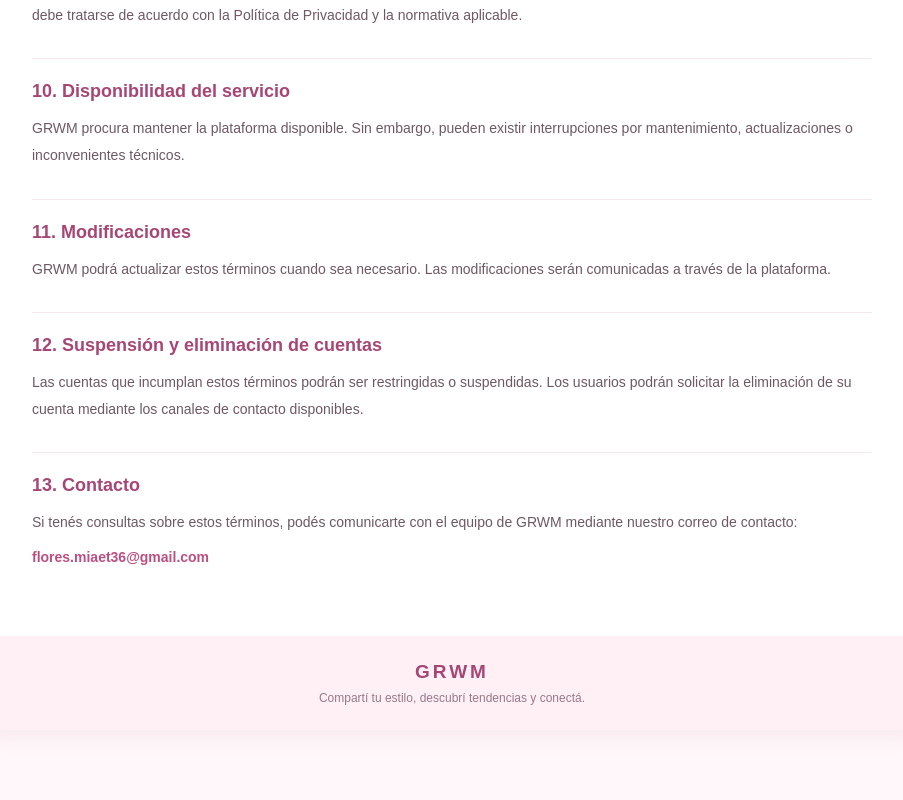
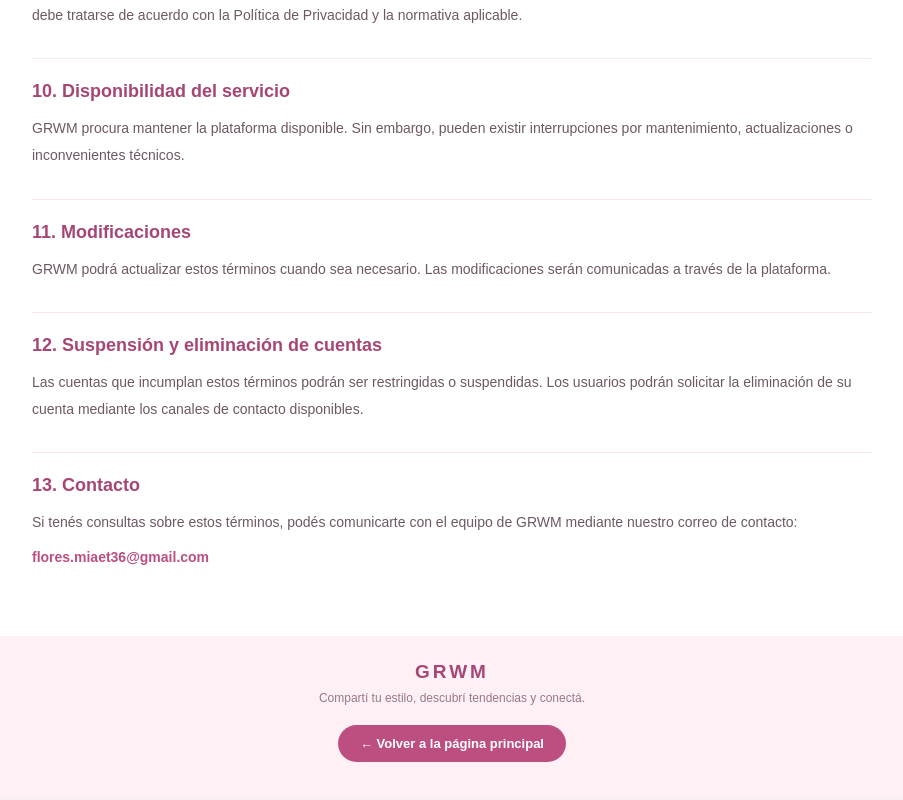
Before and after one commit to lucchesioliviaet36-lang/GRWM-Get-Ready-With-Me-, a React (Vite) app in the folder frontend/: page /terminosYcondiciones in a window 1280 px wide. Shown: the part 2154-2954 px from the top of the page, without its empty margins (188-1091 px from the left). Before the commit the page ends 2929 px from the top, so only its background shows below. Built offline with nearby package versions, Linux system fonts and the light colour scheme.

Commit message:
modifiqué algo en la pág de términos y condiciones

```diff
--- a/frontend/src/paginas/terminosYcondiciones/terminosYcondiciones.css
+++ b/frontend/src/paginas/terminosYcondiciones/terminosYcondiciones.css
@@ -134,3 +134,22 @@
     font-size: 16px;
   }
 }
+
+
+.boton-volver {
+  margin-top: 20px;
+  padding: 11px 22px;
+  border: none;
+  border-radius: 25px;
+  background: #bd4f80;
+  color: white;
+  font-size: 13px;
+  font-weight: 600;
+  cursor: pointer;
+  transition: 0.2s;
+}
+
+.boton-volver:hover {
+  background: #e89cc1;
+  transform: translateY(-2px);
+}
--- a/frontend/src/paginas/terminosYcondiciones/terminosYcondiciones.jsx
+++ b/frontend/src/paginas/terminosYcondiciones/terminosYcondiciones.jsx
@@ -1,6 +1,10 @@
 import "./terminosYcondiciones.css";
+import { useNavigate } from "react-router-dom";
 
 const TerminosCondiciones = () => {
+
+    const navigate = useNavigate();
+
   return (
     <div className="pagina-terminos">
       <div className="terminos-contenedor">
@@ -184,6 +188,12 @@ const TerminosCondiciones = () => {
         <div className="terminos-pie">
           <span>GRWM</span>
           <p>Compartí tu estilo, descubrí tendencias y conectá.</p>
+          <button
+            className="boton-volver"
+            onClick={() => navigate("/paginaPrincipal")}
+            >
+            ← Volver a la página principal
+            </button>
         </div>
 
       </div>
```
